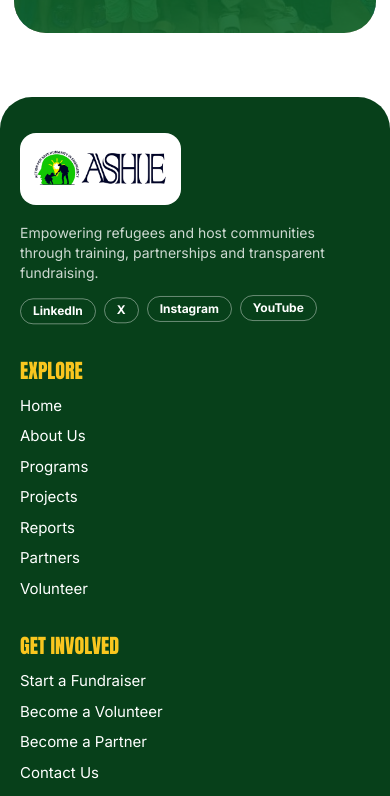
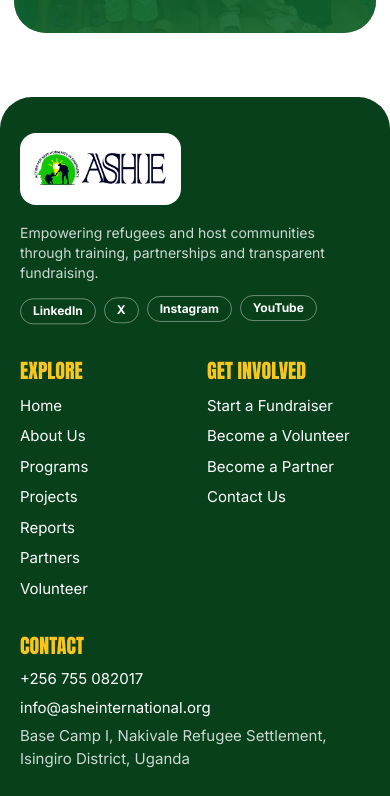
Before and after one commit to ashedevelopers/ashe-international-web, a React (Vite) app: page /about in a window 390 px wide. Shown: the part 9095-9891 px from the top of the page. Built offline with nearby package versions, Linux system fonts and the light colour scheme; no server answers.

Commit message:
Footer mobile: Explore and Get involved side by side

```diff
--- a/src/components/Footer.jsx
+++ b/src/components/Footer.jsx
@@ -38,8 +38,8 @@ export default function Footer() {
     <>
       <FloatingShapes />
       <footer className='rounded-t-[32px] bg-ashe-deep px-5 pb-6 pt-9 text-white md:px-12 md:pt-14'>
-        <Stagger className='grid gap-8 md:grid-cols-4'>
-          <Item>
+        <Stagger className='grid grid-cols-2 gap-x-6 gap-y-8 md:grid-cols-4 md:gap-8'>
+          <Item className='col-span-2 md:col-span-1'>
             <Link to='/' aria-label='ASHE home' className='inline-block rounded-2xl bg-white p-3 transition hover:scale-105'>
               <img src='/images/logo.png' alt='ASHE: Action For Save Humanity in Emergency' className='h-12 w-auto md:h-14'
                 onError={(e) => { if (!e.currentTarget.dataset.fb) { e.currentTarget.dataset.fb = '1'; e.currentTarget.src = LIVE_LOGO; } }} />
@@ -58,7 +58,7 @@ export default function Footer() {
               <li><Link className={col} to='/partners'>Become a Partner</Link></li>
               <li><Link className={col} to='/contact'>Contact Us</Link></li>
             </ul></nav></Item>
-          <Item><h4 className='mb-2 font-display text-xl uppercase text-ashe-yellow'>Contact</h4>
+          <Item className='col-span-2 md:col-span-1'><h4 className='mb-2 font-display text-xl uppercase text-ashe-yellow'>Contact</h4>
             <ul className='grid gap-1.5 text-[15px]'>
               <li><a className={col} href={SITE.phoneHref}>{SITE.phone}</a></li>
               <li><a className={col} href={`mailto:${SITE.email}`}>{SITE.email}</a></li>
```
